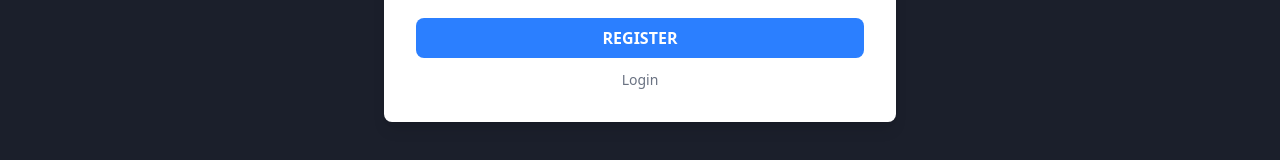
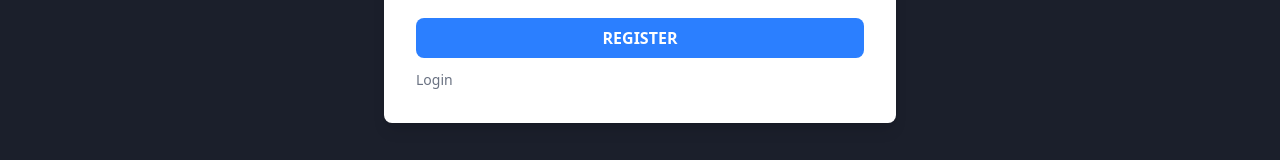
Before and after one commit to Puris-Kaechalad/QUEUETY, a React (Vite) app in the folder apps/FrontEnd/: page /register in a window 1280 px wide. Shown: the part 544-704 px from the top of the page. Built offline with nearby package versions, Linux system fonts and the light colour scheme.

Commit message:
classify pages

```diff
--- a/apps/FrontEnd/src/App.jsx
+++ b/apps/FrontEnd/src/App.jsx
@@ -1,8 +1,8 @@
 import { useState } from 'react'
 import { BrowserRouter as Router, Routes, Route } from "react-router-dom";
 import './App.css'
-import Register from './pages/register'
-import Home from './pages/home'
+import Register from './pages/client/register'
+import Home from './pages/client/home'
 
 function App() {
   return (
--- a/apps/FrontEnd/src/pages/home.jsx
+++ b/apps/FrontEnd/src/pages/client/home.jsx
@@ -1,5 +1,5 @@
 import React from 'react'
-import Navbar from '../component/nav'
+import Navbar from '../../component/nav'
 
 function home() {
   return (
--- a/apps/FrontEnd/src/pages/login.jsx
+++ b/apps/FrontEnd/src/pages/client/login.jsx
@@ -1,5 +1,5 @@
 import React from 'react'
-import Navbar from '../component/nav'
+import Navbar from '../../component/nav'
 
 function login() {
     return (
--- a/apps/FrontEnd/src/pages/register.jsx
+++ b/apps/FrontEnd/src/pages/client/register.jsx
@@ -1,5 +1,5 @@
 import React from 'react'
-import Navbar from '../component/nav'
+import Navbar from '../../component/nav'
 
 export default function register() {
     return (
@@ -78,7 +78,7 @@ export default function register() {
                         REGISTER
                     </button>
 
-                    <p className="text-center text-gray-500 text-sm mt-3">Login</p>
+                    <button className="text-center text-gray-500 text-sm mt-3">Login</button>
                 </div>
             </div>
         </>
```
Also changed, not shown: apps/FrontEnd/src/pages/client/sentRequest.jsx (added), apps/FrontEnd/src/pages/client/setOTP.jsx (added).
